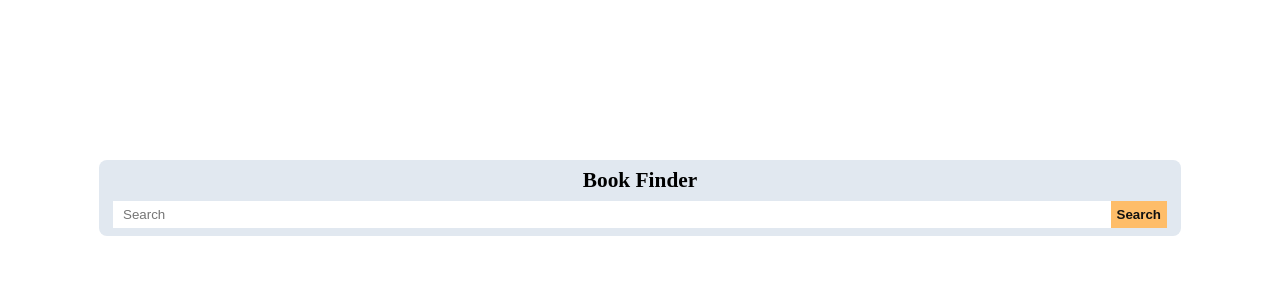
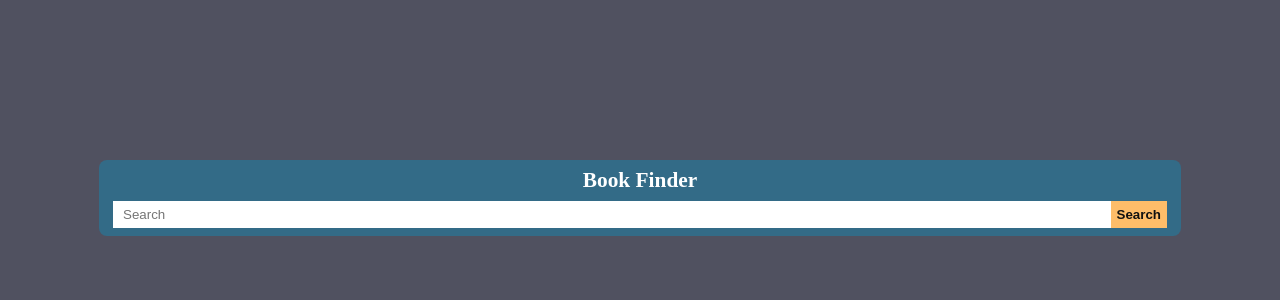
Before and after one commit to jaytula/jt-book-finder, a React app: page / in a window 1280 px wide. Shown: the top 300 px of the page. Built offline with nearby package versions, Linux system fonts and the light colour scheme; the HTML template or start-up script is replaced by a standard one.

Commit message:
Changed color scheme

```diff
--- a/src/style.css
+++ b/src/style.css
@@ -3,6 +3,7 @@ body {
   margin: 0;
   display: flex;
   justify-content: center;
+  background: #505160;
 }
 
 #app-container {
@@ -18,7 +19,8 @@ body {
 }
 
 header {
-  background: #e1e8f0;
+  background: #336b87;
+  color: white;
   padding: 4px 10px;
 }
 
@@ -59,7 +61,7 @@ header form {
   display: flex;
   flex-direction: row;
   align-items: flex-start;
-  background: #efefef;
+  background: #f4f4f4;
   color: black;
   margin: 2px 0px;
   padding: 4px 0px;
@@ -102,7 +104,7 @@ div.book-card-left a:visited {
 .book-card-right h3 {
   margin: 0px;
   padding: 4px 0px;
-  font-size: 16px;
+  font-size: 18px;
 }
 
 .book-card a:link,
```
